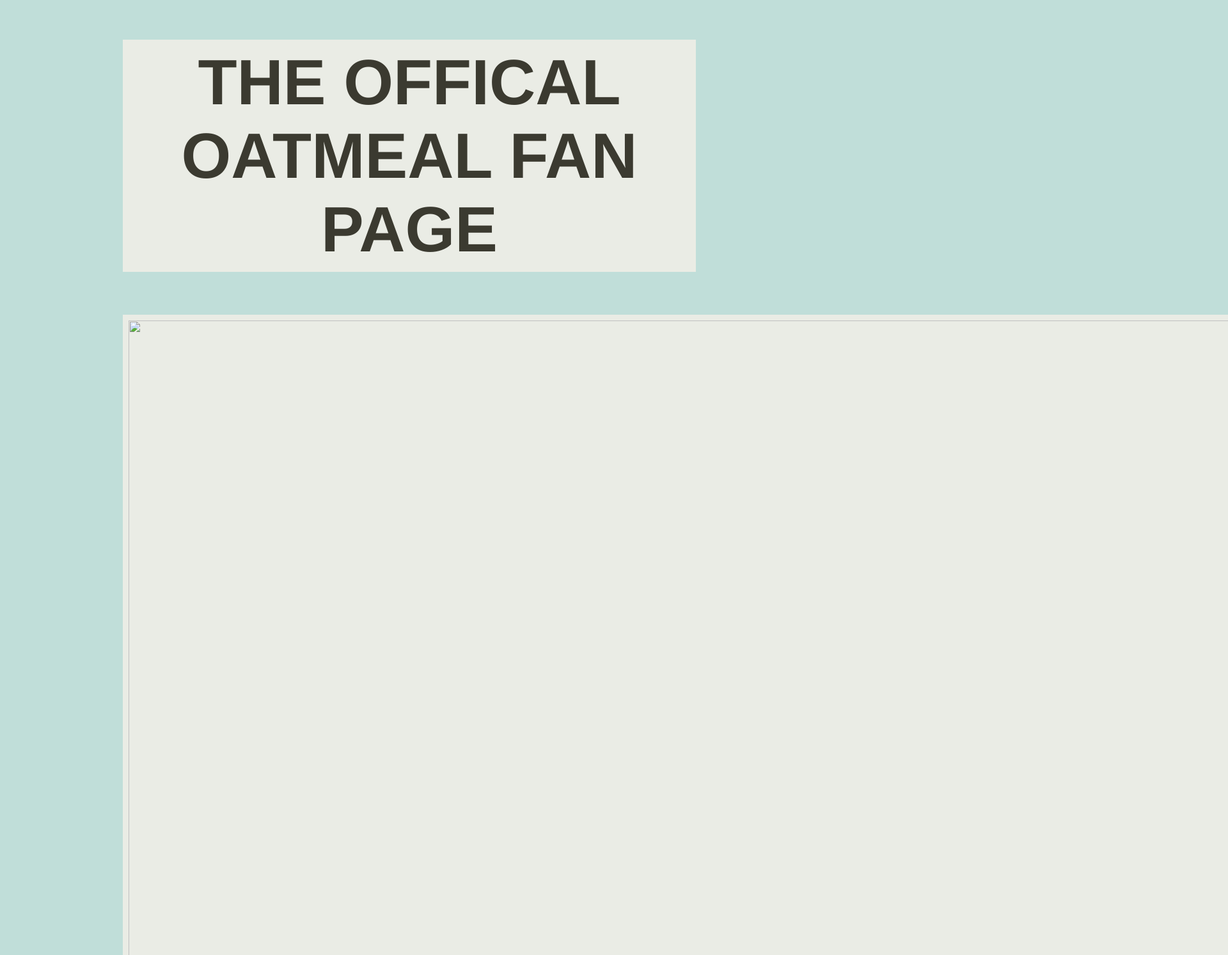
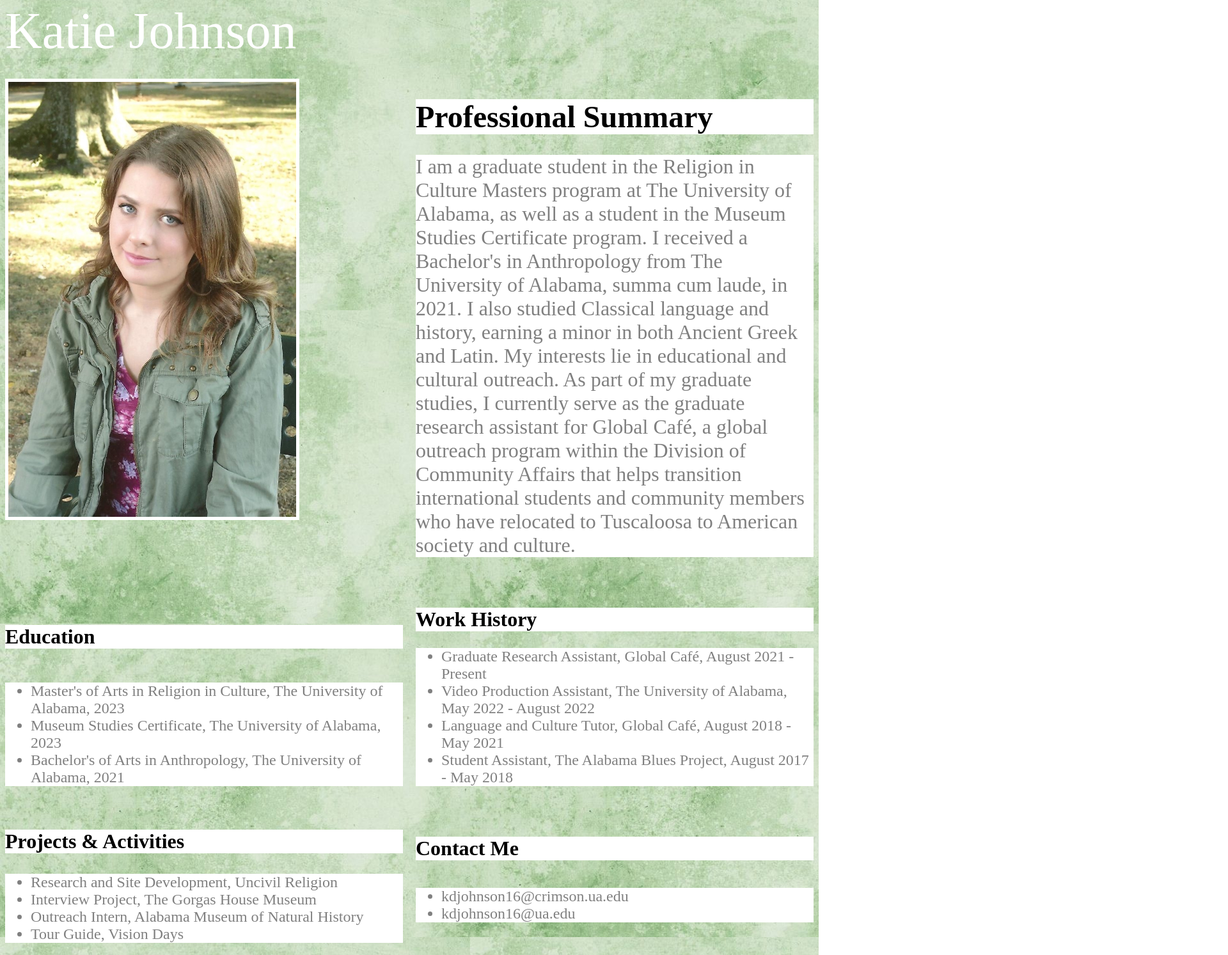
Before and after one commit to kdjohnson16/kdjohnson16.github, a plain HTML site: page index.html in a window 1280 px wide. Shown: the part 5-1498 px from the top of the page at 64% size, 1920 px wide, since content can reach past the window. Drawn offline with Linux system fonts and the light colour scheme; files whose address does not match are found by name.

Commit message:
Add files via upload

```diff
--- a/index.html
+++ b/index.html
@@ -1,53 +1,72 @@
-
 <!DOCTYPE html>
 <html lang="en">
 
     <head>
-        <title>The Offical Oatmeal Fan Page</title>
-        <link href = "/Users/katiejohnson/Documents/kdjohnson16.github.io-main 2/style.css" rel = "stylesheet" type = "text/css">
-        <h1>The Offical Oatmeal Fan Page</h1>
-        <img src="/Users/katiejohnson/Documents/kdjohnson16.github.io-main 2/oatmeal3.jpg"
-            width="1980"
-            height="2080"  /
-            img-align="center">
+
+        <title>Katie Johnson</title>
+
+        <link rel="stylesheet" href="style.css" />
+
+        <link rel="preconnect" href="https://fonts.googleapis.com">
+
+        <link rel="preconnect" href="https://fonts.gstatic.com" crossorigin>
+
+        <link href="https://fonts.googleapis.com/css2?family=DM+Sans&display=swap" rel="stylesheet">
+
     </head>
 
-    <body>
-    <div id="gallery-text-left" style="float:left">
-        <h2>A Brief Biogrpahy</h2>
-        <p>Born on the mean streets of Moundville, Alabama, Oatmeal's lived his first 8 weeks at an old country gas station. Skittish at first, Oatmeal was eventually rescued and now lives in his forever home.</p>
+<body>
 
-        <img src="/Users/katiejohnson/Documents/kdjohnson16.github.io-main 2/oatmeal1.jpg"
-            width="985"
-            height="1085"
-            style="float:right" />
-        <img src="/Users/katiejohnson/Documents/kdjohnson16.github.io-main 2/oatmeal2.jpg"
-            width="985"
-            height="1085"
-            style="float:left"/>
+    <header>Katie Johnson</header>
 
-     <div id="gallery-text-left" style="float:left">
-        <h2>Appearance</h2>
-        <p>Oatmeal is a Blue Point Siamese cat with a white body, a dark gray tail, and blue eyes. Patches of dark gray and brown frame the left side of his face.</p>
+    <img src="headshot.JPG" alt="Headshot of Katie Johnson">
 
-    <div id="gallery-text-right" style="float:left">
-        <h2>Personality</h2>
-        <p>The words that best describe Oatmeal include playful, friendly, and sneaky. Like a typical cat, Oatmeal is always up to trouble. He loves nothing more than to get into things he shouldn't. Nevertheless, he is an incredidly loving boy who loves nothing more than to snuggle with you. When he's not snuggling, Oatmeals loves to play with his favorite toys. Like all Siamese cats, Oatmeal is also a bit of a chatty cathy and will speak with you all day long if you let him.</p>
+    <main>
+        <h1>Professional Summary</h1>
+        <p>I am a graduate student in the Religion in Culture Masters program at The University of Alabama, as well as a student in the Museum Studies Certificate program.
+            I received a Bachelor's in Anthropology from The University of Alabama, summa cum laude, in 2021. I also studied Classical language and history, earning a minor in both Ancient Greek and Latin.
+            My interests lie in educational and cultural outreach. As part of my graduate studies, I currently serve as the graduate research assistant for Global Café, a global outreach program within the Division of Community Affairs that helps transition international students and community members who have relocated to Tuscaloosa to American society and culture.
+        <p/>
+    </main>
 
-    <aside>
-        <h2>Fun Facts</h2>
-          <ul>
-            <li>Oatmeal's favorite food is anything dairy, which is a bit unfortunate for a cat. However, he goes crazy for anything containing milk, including cheese and even ice cream!</li>
-            <li>His favorite toys are stuffed rats, balls with bells in them, and puff balls made from tinsel.</li>
-            <li>Oatmeal plays fetch!</li>
-            <li>At only 6 months, Oatmeal is already a whopping 8 lbs. (But he carries it well!)</li>
-            <li>Oatmeal was likely born during the last week of May 2021.</li>
+    <main>
+            <h5>Education</h5>
+            <ul>
+                <li>Master's of Arts in Religion in Culture, The University of Alabama, 2023</li>
+                <li>Museum Studies Certificate, The University of Alabama, 2023</li>
+                <li>Bachelor's of Arts in Anthropology, The University of Alabama, 2021</li>
+            </ul>
+    </main>
+
+    <main>
+        <h2>Work History</h2>
+        <ul>
+            <li>Graduate Research Assistant, Global Café, August 2021 - Present</li>
+            <li>Video Production Assistant, The University of Alabama, May 2022 - August 2022</li>
+            <li>Language and Culture Tutor, Global Café, August 2018 - May 2021</li>
+            <li>Student Assistant, The Alabama Blues Project, August 2017 - May 2018</li>
         </ul>
-    </aside>
+    </main>
 
-    <img src="/Users/katiejohnson/Documents/kdjohnson16.github.io-main 2/oatmeal4.jpg"
-    width="1980"
-    height="2080" />
+    <main>
+        <h3>Projects & Activities</h3>
+        <ul>
+            <li>Research and Site Development, Uncivil Religion</li>
+            <li>Interview Project, The Gorgas House Museum</li>
+            <li>Outreach Intern, Alabama Museum of Natural History</li>
+            <li>Tour Guide, Vision Days</li>
+        </ul>
+    </main>
 
-    </body>
+    <main>
+        <h4>Contact Me</h4>
+            <ul>
+                <li>kdjohnson16@crimson.ua.edu</li>
+                <li>kdjohnson16@ua.edu</li>
+            </ul>
+    </main>
+
+
+</body>
+
 </html>
--- a/style.css
+++ b/style.css
@@ -1,64 +1,64 @@
 
-html, body {
-    margin: 0;
-    padding: 0;
+body {
+    display: grid;
+    grid-template-columns: 1fr 1fr;
+    grid-auto-rows: minmax(100px, auto);
+    grid-gap: 20px;
+    background-image: url(green-texture.jpg);
+    background-repeat: repeat;
 }
 
-  html {
-    font-size: 10px;
-    background-color: #c0ded9;
-  }
-
-
-  body {
-    width: 70%;
-    min-width: 800px;
-    margin: 0 auto;
-  }
-
-  h1, h2, h3 {
-    font-family: 'Allan', Helvetica, Arial, sans-serif;
-    color: #3b3a30;
-  }
-
-  p, input, li {
-    font-family: 'Cardo', Georgia, Times, serif;
-    color: #3b3a30;
+header {
+    grid-column: 1/3;
+    margin: center;
+    font-size: 80px;
+    color: white
 }
 
 h1 {
-    font-size: 10rem;
-    text-align: center;
+    grid-column: 2/3;
+    background-color: white;
+    font-size: xxx-large;
 }
 
 h2 {
-    font-size: 8rem;
-    text-align: center;
+    background-color: white;
+    font-size: xx-large;
 }
 
-
-  p, li {
-    font-size: 4rem;
-    line-height: 1.5;
+h3 {
+    background-color: white;
+    font-size: xx-large;
 }
 
-  header {
-    margin-bottom: 10px;
-    display: flex;
-    flex-flow: row wrap;
+h4 {
+    background-color: white;
+    font-size: xx-large;
 }
 
-  body > * {
-    background-color: #eaece5;
-    padding: 1%;
+h5 {
+    background-color: white;
+    font-size: xx-large;
 }
 
-  main, header, nav, article, aside, footer, section {
-    background-color: #eaece5;
-    padding: 1%;
+ul {
+    background-color: white;
 }
 
-  h1 {
-    flex: 5;
-    text-transform: uppercase;
+p {
+    grid-column: 1/3;
+    background-color: white;
+    color: gray;
+    font-size: xx-large;
 }
+
+li {
+    font-size: x-large;
+    color: gray;
+}
+
+img {
+    width: 450px;
+    grid-column: 1/2;
+    border: 5px solid white;
+}
```
Also changed, not shown: green-texture.jpg (added), headshot.JPG (added). Lines whose indentation alone changed are shown as unchanged.
